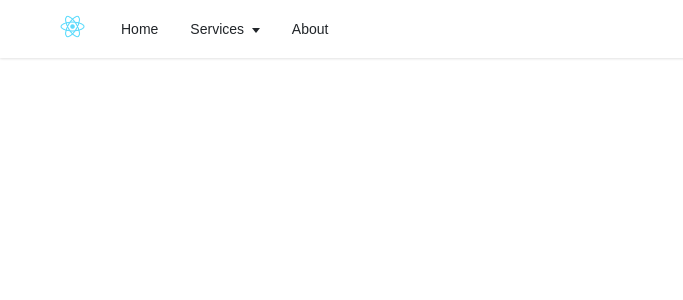
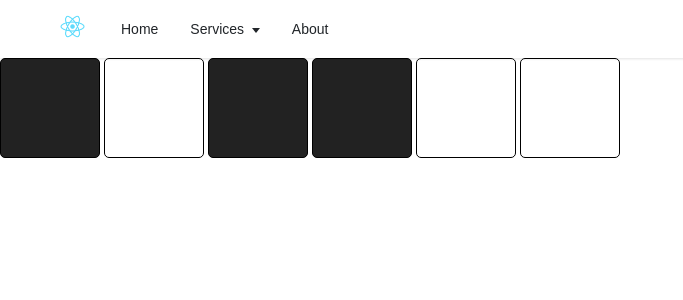
Before and after one commit to DerenB/react-snippets, a React (Create React App) app: page / in a window 1280 px wide. Shown: the top 300 px of the page, without its empty margins (0-683 px from the left). Built offline with nearby package versions, Linux system fonts and the light colour scheme.

Commit message:
Box Challenge

```diff
--- a/src/App.js
+++ b/src/App.js
@@ -1,10 +1,12 @@
 import React from "react";
 import Header from "./navbar/Header";
+import Squares from "./ComponentLibrary/BoxesChallenge/BoxChallengeMain";
 
 const App = () => {
     return (
         <>
             <Header />
+            <Squares darkMode={false} />
         </>
     )
 }
--- /dev/null
+++ b/src/ComponentLibrary/BoxesChallenge/BoxChallengeMain.js
@@ -0,0 +1,31 @@
+import React from "react";
+import boxes from "./Boxes";
+import TheBox from "./TheBox";
+import "./boxChallenge.css";
+
+/*
+ - Challenge that makes use of States
+ - Shows how Styles can be applied from within the React file
+
+ - Call with <Name darkMode={boolean} />
+*/
+
+
+export default function Box(props) {
+    const [squares, setSquares] = React.useState(boxes);
+
+    const styles = {
+        // Have to be camel case
+        backgroundColor: props.darkMode ? "#222222" : "#cccccc"
+    }
+
+    const squareElements = squares.map(square => (
+        <TheBox key={square.id} on={square.on} />
+    ))
+
+    return (
+        <div>
+            {squareElements}
+        </div>
+    )
+}
--- /dev/null
+++ b/src/ComponentLibrary/BoxesChallenge/Boxes.js
@@ -0,0 +1,26 @@
+export default [
+    {
+        id: 1,
+        on: true
+    },
+    {
+        id: 2,
+        on: false
+    },
+    {
+        id: 3,
+        on: true
+    },
+    {
+        id: 4,
+        on: true
+    },
+    {
+        id: 5,
+        on: false
+    },
+    {
+        id: 6,
+        on: false
+    },
+]
--- /dev/null
+++ b/src/ComponentLibrary/BoxesChallenge/TheBox.js
@@ -0,0 +1,11 @@
+import React from "react";
+
+export default function TheBox(props) {
+    const styles = {
+        backgroundColor: props.on ? "#222222" : "none"
+    }
+
+    return (
+        <div style={styles} className="box"></div>
+    )
+}
--- /dev/null
+++ b/src/ComponentLibrary/BoxesChallenge/boxChallenge.css
@@ -0,0 +1,8 @@
+.box {
+    height: 100px;
+    width: 100px;
+    border: 1px solid black;
+    display: inline-block;
+    margin-right: 4px;
+    border-radius: 5px;
+}
```
